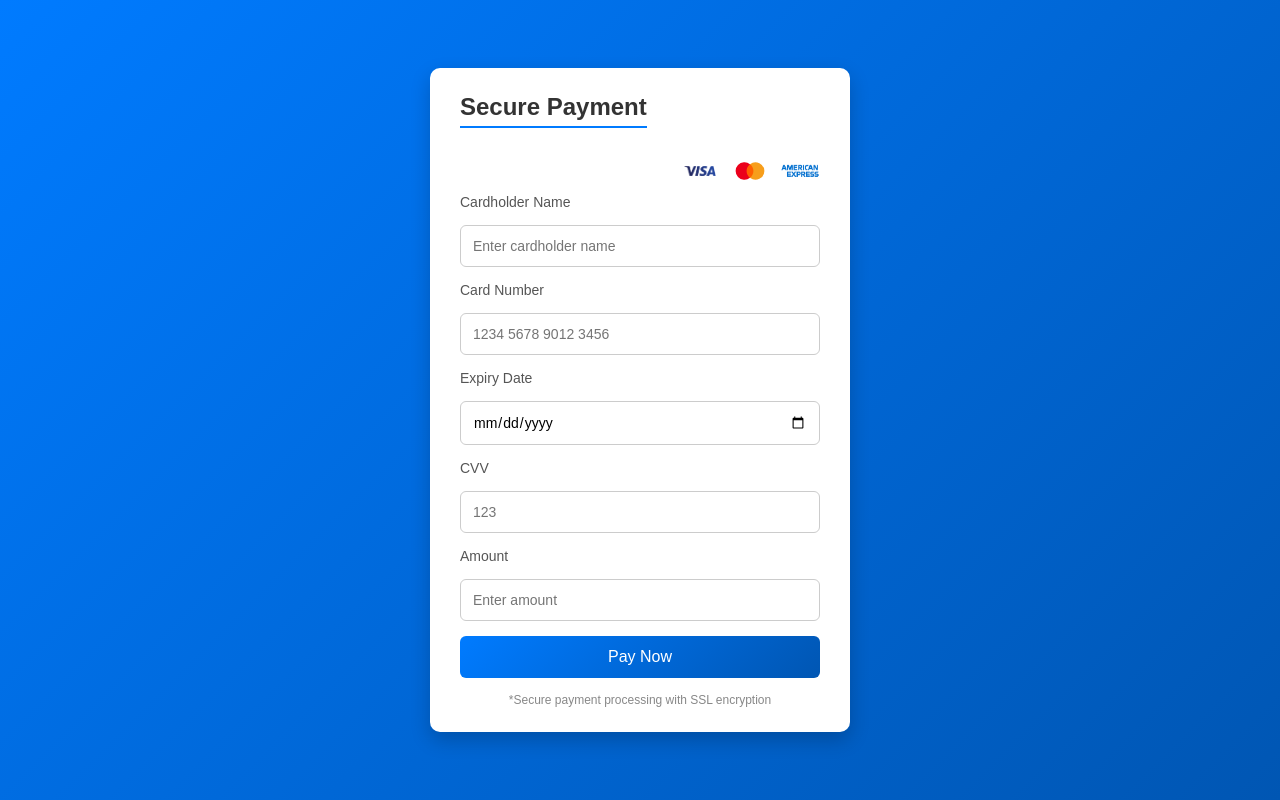
After one commit to SanilkaSrimal/online_book_store, a PHP site: page /payment.php in a window 1280 px wide. The commit adds this page. Run offline with PHP 8.4, Linux system fonts and the light colour scheme.

Commit message:
add files
payment and some edits in home page
added some imges.

```diff
--- /dev/null
+++ b/bookStore/php/payment.php
@@ -0,0 +1,154 @@
+<!DOCTYPE html>
+<html lang="en">
+<head>
+    <meta charset="UTF-8">
+    <meta name="viewport" content="width=device-width, initial-scale=1.0">
+    <title>Payment Gateway</title>
+    <style>
+        * {
+            margin: 0;
+            padding: 0;
+            box-sizing: border-box;
+            font-family: 'Arial', sans-serif;
+        }
+
+        body {
+            display: flex;
+            justify-content: center;
+            align-items: center;
+            min-height: 100vh;
+            background: linear-gradient(135deg, #007bff, #0056b3);
+        }
+
+        .payment-container {
+            background: #fff;
+            padding: 25px 30px;
+            width: 100%;
+            max-width: 420px;
+            border-radius: 10px;
+            box-shadow: 0 8px 20px rgba(0, 0, 0, 0.2);
+            animation: fadeIn 1s ease-in-out;
+        }
+
+        @keyframes fadeIn {
+            from {
+                opacity: 0;
+                transform: translateY(20px);
+            }
+            to {
+                opacity: 1;
+                transform: translateY(0);
+            }
+        }
+
+        h1 {
+            text-align: center;
+            color: #333;
+            font-size: 24px;
+            margin-bottom: 20px;
+            border-bottom: 2px solid #007bff;
+            display: inline-block;
+            padding-bottom: 5px;
+        }
+
+        form {
+            display: flex;
+            flex-direction: column;
+            gap: 15px;
+        }
+
+        label {
+            font-size: 14px;
+            color: #555;
+        }
+
+        input[type="text"],
+        input[type="email"],
+        input[type="number"],
+        input[type="date"] {
+            width: 100%;
+            padding: 12px;
+            font-size: 14px;
+            border: 1px solid #ccc;
+            border-radius: 6px;
+            outline: none;
+            transition: all 0.3s;
+        }
+
+        input[type="text"]:focus,
+        input[type="email"]:focus,
+        input[type="number"]:focus,
+        input[type="date"]:focus {
+            border-color: #007bff;
+            box-shadow: 0 0 5px rgba(0, 123, 255, 0.5);
+        }
+
+        button {
+            padding: 12px;
+            font-size: 16px;
+            color: #fff;
+            background: linear-gradient(135deg, #007bff, #0056b3);
+            border: none;
+            border-radius: 6px;
+            cursor: pointer;
+            transition: background 0.3s, transform 0.2s;
+        }
+
+        button:hover {
+            background: linear-gradient(135deg, #0056b3, #003c7a);
+            transform: translateY(-2px);
+        }
+
+        .note {
+            font-size: 12px;
+            color: #888;
+            text-align: center;
+            margin-top: 15px;
+        }
+
+        .card-icons {
+            display: flex;
+            justify-content: right;
+            gap: 10px;
+            margin: 10px 0;
+        }
+
+        .card-icons img {
+            width: 40px;
+            height: auto;
+        }
+    </style>
+</head>
+<body>
+
+<div class="payment-container">
+    <h1>Secure Payment</h1>
+    <div class="card-icons">
+
+        <img src="../img/visa.png" alt="Visa">
+        <img src="../img/master.svg" alt="MasterCard">
+        <img src="../img/ae.png" alt="American Express">
+    </div>
+    <form action="process-payment.php" method="POST">
+        <label for="card-name">Cardholder Name</label>
+        <input type="text" id="card-name" name="card_name" placeholder="Enter cardholder name" required>
+
+        <label for="card-number">Card Number</label>
+        <input type="number" id="card-number" name="card_number" placeholder="1234 5678 9012 3456" required>
+
+        <label for="expiry-date">Expiry Date</label>
+        <input type="date" id="expiry-date" name="expiry_date" required>
+
+        <label for="cvv">CVV</label>
+        <input type="number" id="cvv" name="cvv" placeholder="123" required>
+
+        <label for="amount">Amount</label>
+        <input type="number" id="amount" name="amount" placeholder="Enter amount" required>
+
+        <button type="submit">Pay Now</button>
+    </form>
+    <p class="note">*Secure payment processing with SSL encryption</p>
+</div>
+
+</body>
+</html>
```
Also changed, not shown: bookStore/php/home.php (+8 -8 lines), bookStore/img/ae.png (added), bookStore/img/master.svg (added), bookStore/img/visa.png (added).
